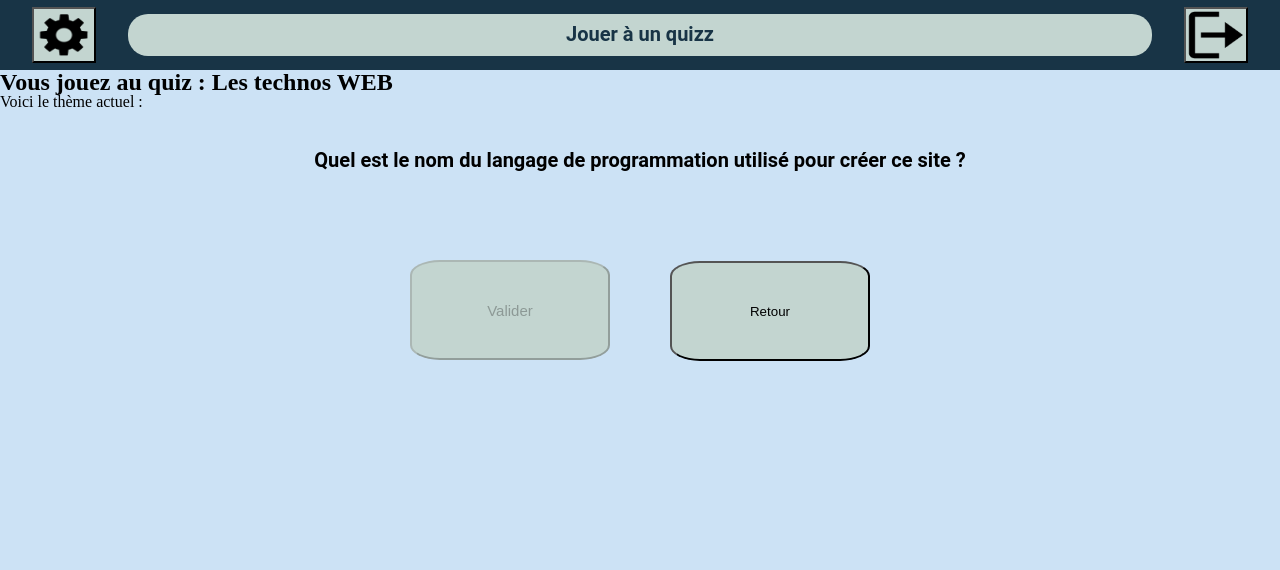
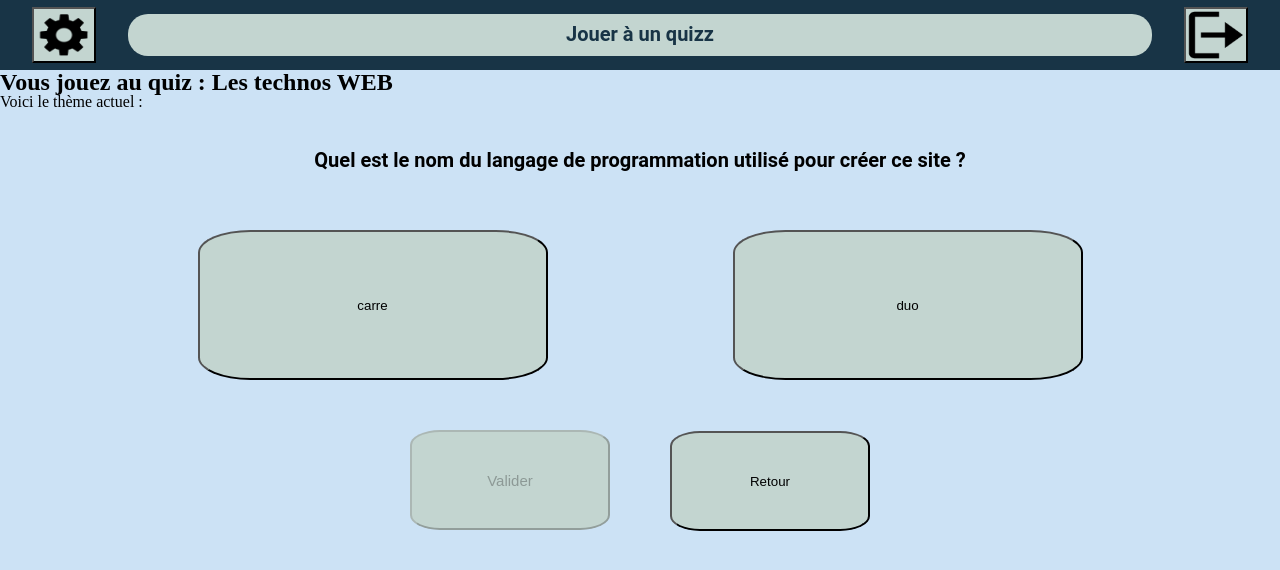
Before and after one commit to 2019-2020-ps6/2022-2023-ps6-poly-esprit, an Angular app in the folder front-end/: page /game-page/1/1 in a window 1280 px wide. Shown: the top 570 px of the page. Built offline with nearby package versions, Linux system fonts and the light colour scheme.

Commit message:
style button

```diff
--- a/front-end/src/app/game-end-component/game-end-component.component.html
+++ b/front-end/src/app/game-end-component/game-end-component.component.html
@@ -1,2 +1,2 @@
 <h3 *ngIf="gameInstance">Bravo ! Vous avez terminé le quiz avec {{gameInstance.score}} point</h3>
-<a href="#"><button>Acceuil</button></a>
+<a [routerLink]="['/quiz-list/', userId]"><button>Acceuil</button></a>
--- a/front-end/src/app/game-end-component/game-end-component.component.ts
+++ b/front-end/src/app/game-end-component/game-end-component.component.ts
@@ -3,6 +3,7 @@ import {Quiz} from "../../models/quizz.models";
 import {Question} from "../../models/question.models";
 import {QuestionService} from "../../service/question.service";
 import {GameInstance} from "../../models/gameInstance.models";
+import {ActivatedRoute} from "@angular/router";
 
 
 // Quizz list => PageComp
@@ -14,8 +15,14 @@ import {GameInstance} from "../../models/gameInstance.models";
 })
 export class GameEndComponentComponent implements OnInit {
   @Input() gameInstance?: GameInstance;
+  public userId: number;
+
   ngOnInit(): void {
     console.log("C'est moiiiiiiiiiiiiiii",this.gameInstance)
+  }
+  constructor(private route: ActivatedRoute){
+    this.userId = Number(this.route.snapshot.paramMap.get('idUser'));
+
   }
 
 
--- a/front-end/src/app/game-page-component/game-page-component.component.html
+++ b/front-end/src/app/game-page-component/game-page-component.component.html
@@ -13,7 +13,7 @@
     Valider
   </button>
 
-  <a href="#">
+  <a [routerLink]="['/quiz-list/', userId]">
     <button class="retour" [ngStyle]="getDisable()">
       Retour
     </button>
--- a/front-end/src/app/game-page-component/game-page-component.component.ts
+++ b/front-end/src/app/game-page-component/game-page-component.component.ts
@@ -25,9 +25,12 @@ export class GamePageComponentComponent  implements OnInit{
   public gameInstance: GameInstance = {} as GameInstance;
   private gameQuestionAnswers: GameQuestionAnswer[] = [];
   private score: number = 0;
+  public userId:number;
 
 
   constructor(private quizService: QuizService, private route: ActivatedRoute, private questionService: QuestionService, private gameInstanceService: GameInstanceService) {
+    this.userId = Number(this.route.snapshot.paramMap.get('idUser'));
+
   }
 
   ngOnInit(): void {
--- a/front-end/src/app/game-question-component/game-question-component.component.html
+++ b/front-end/src/app/game-question-component/game-question-component.component.html
@@ -18,11 +18,8 @@
       <app-game-answer-component  [answer]="answer" [isBadSelected]="!answer.isCorrect" [isGoodSelected]="answer.isCorrect" [isSelected]="currentValue==answer.value" (selected)="onSelected($event)"></app-game-answer-component>
     </div>
   </article>
-  <article [ngClass]="{'isVisible': answerIsCash}" class="answers">
-    <input (click)="inputClicked()" type="text">
-  </article>
   <article [ngClass]="{'isVisible': answerIsChoice}" class="answers" id="choice">
-    <button (click)="isCarre()">carre</button>
-    <button (click)="isDuo()">duo</button>
+    <button (click)="isCarre()" class="buttonChoice">carre</button>
+    <button (click)="isDuo()" class="buttonChoice">duo</button>
   </article>
 </div>
--- a/front-end/src/app/game-question-component/game-question-component.component.scss
+++ b/front-end/src/app/game-question-component/game-question-component.component.scss
@@ -18,3 +18,14 @@
   justify-items: center;
   margin : 20px 120px 20px 120px;
 }
+
+.buttonChoice{
+  border-radius: 15%;
+  width: 350px;
+  height: 150px;
+  background-color: #C3D5D0;
+}
+.buttonChoice:hover {
+  transform: scale(1.5);
+  transition: 0.2s;
+}
--- a/front-end/src/app/game-question-component/game-question-component.component.ts
+++ b/front-end/src/app/game-question-component/game-question-component.component.ts
@@ -45,7 +45,7 @@ export class GameQuestionComponentComponent implements OnInit{
     if(this.howPathology===2 || this.howPathology===3){
       this.answerIsCarre=true;
     }
-    if(this.howPathology===1  || this.howPathology===1){
+    if(this.howPathology===1  || this.howPathology===0){
       this.answerIsChoice=true;
     }
 
@@ -88,8 +88,6 @@ export class GameQuestionComponentComponent implements OnInit{
   getAnswerCarre() {
     return this.question?.answers
   }
-
-
   isDuo() {
     this.answerIsDuo = true;
     this.answerIsChoice = false;
```
